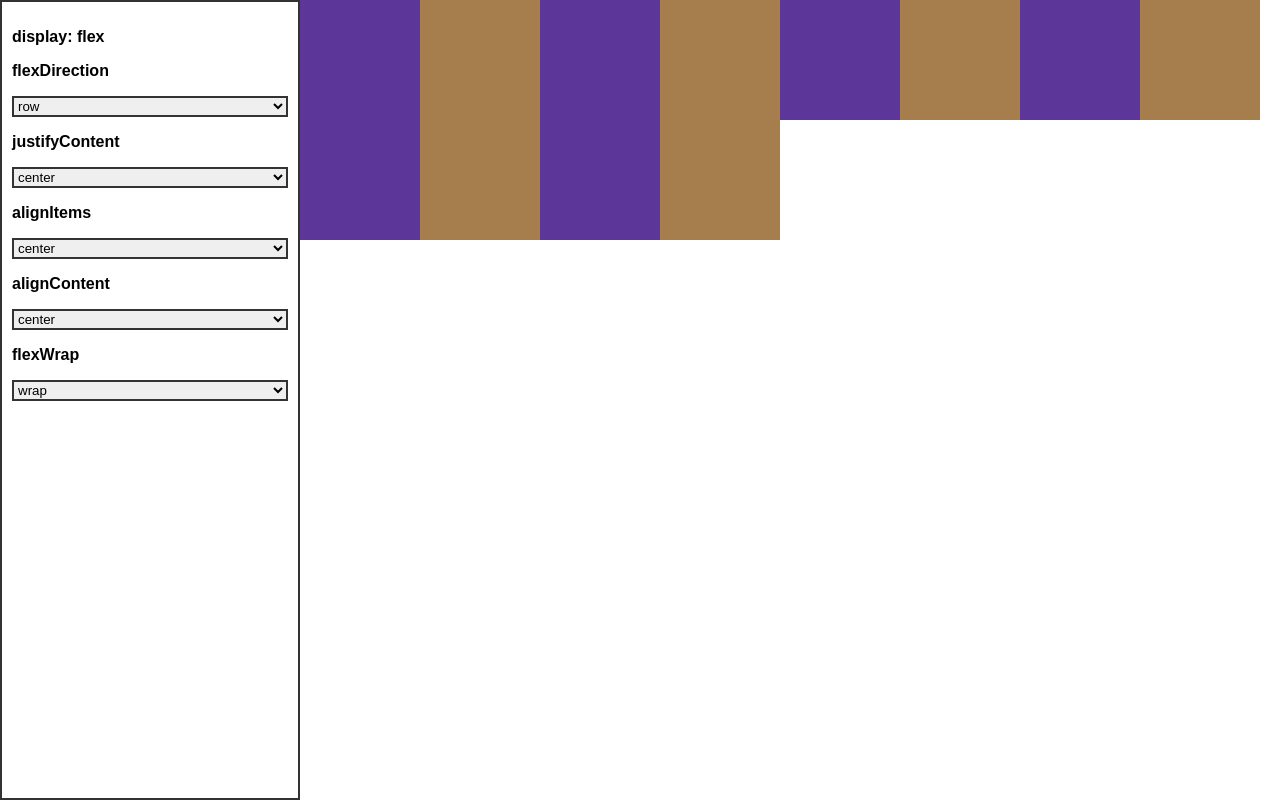
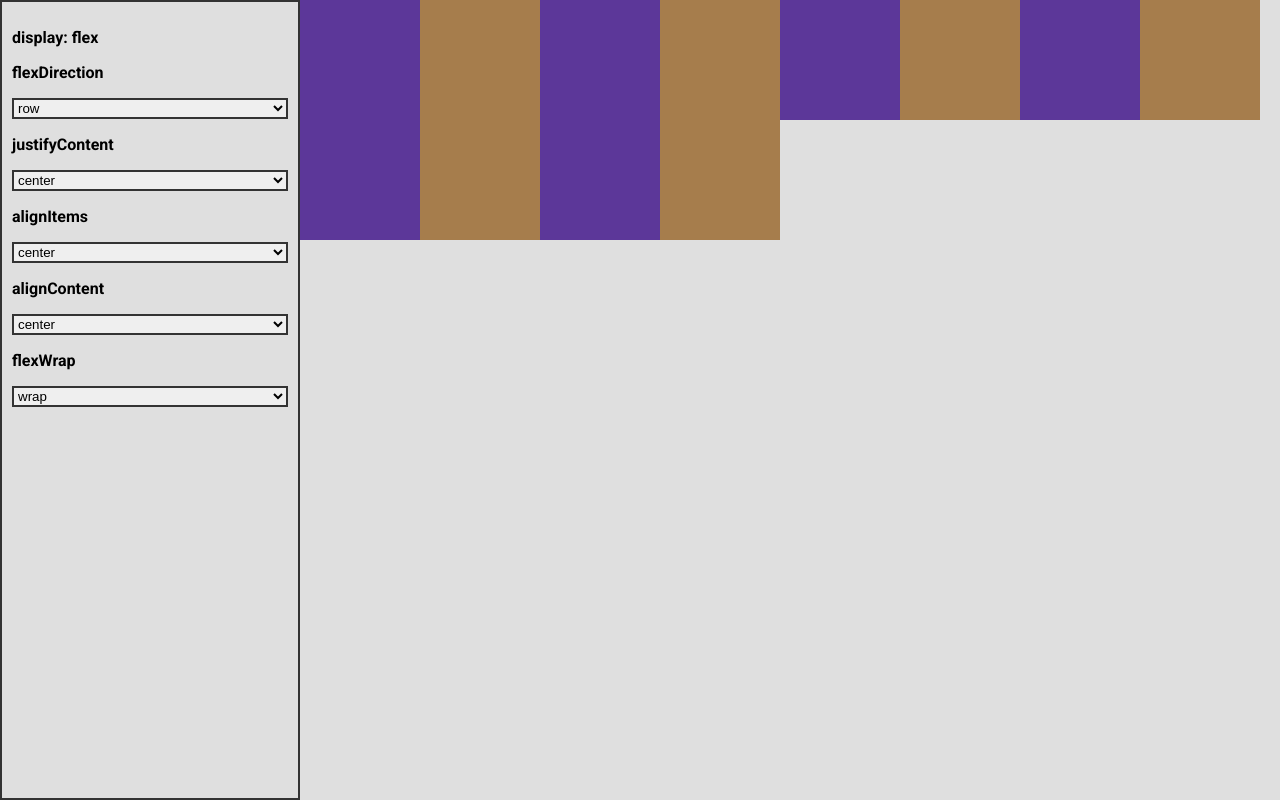
Before and after one commit to react-medellin/flexbox-playground, a React (Create React App) app: page / in a window 1280 px wide. Built offline with nearby package versions, Linux system fonts and the light colour scheme.

Commit message:
Added Roboto font from Google fonts, included in index.css

```diff
--- a/public/index.html
+++ b/public/index.html
@@ -23,6 +23,9 @@
       work correctly both with client-side routing and a non-root public URL.
       Learn how to configure a non-root public URL by running `npm run build`.
     -->
+    <!-- Fonts -->
+    <link href="https://fonts.googleapis.com/css?family=Roboto:300,500,700" rel="stylesheet">
+
     <title>Flexbox Playground</title>
   </head>
   <body>
--- a/src/index.css
+++ b/src/index.css
@@ -1,5 +1,12 @@
-body {
+* {
+  box-sizing: border-box;
+}
+
+html, body, #root {
+  width: 100%;
+  height: 100%;
   margin: 0;
   padding: 0;
-  font-family: sans-serif;
+  font-family: 'Roboto', sans-serif;
+  background-color: #dfdfdf;
 }
```
